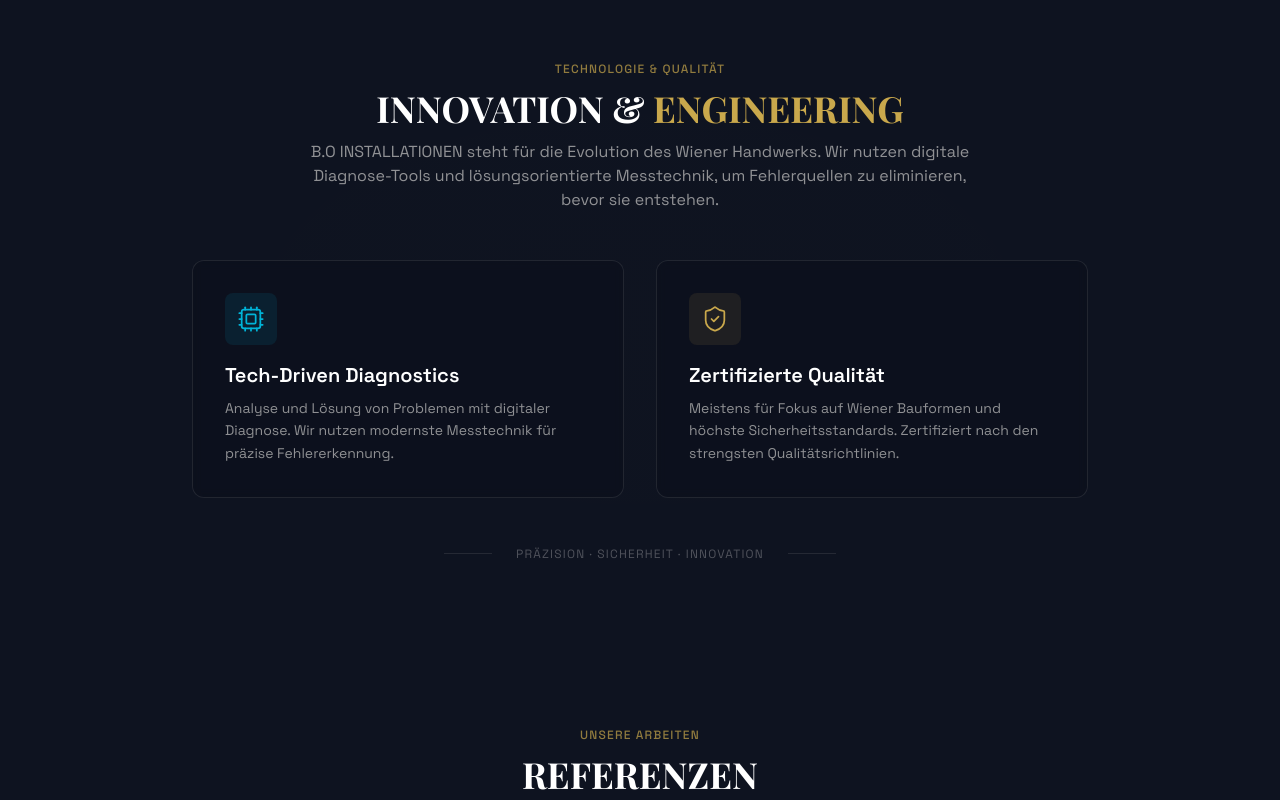
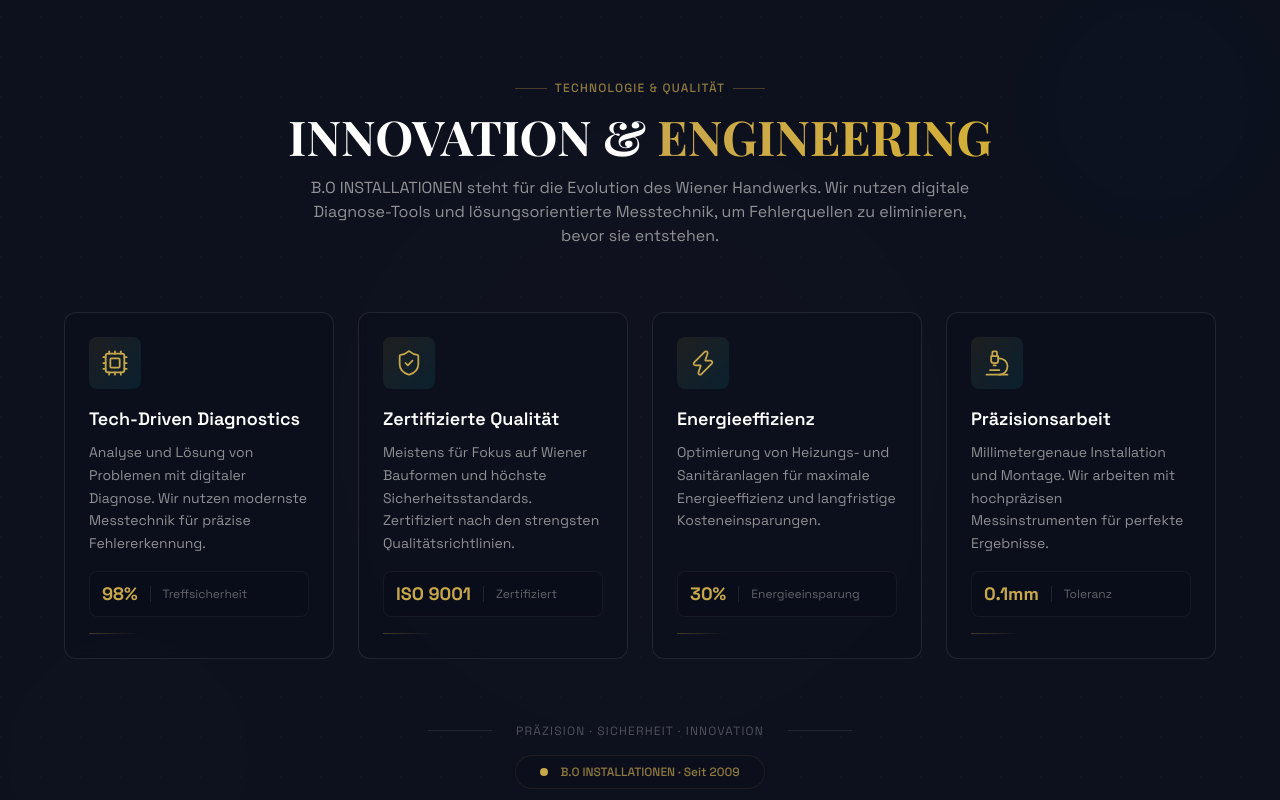
Before and after one commit to jeffkaberagithara-guru/bo-installationen, a React (Vite) app: page / in a window 1280 px wide. Shown: the part 1740-2540 px from the top of the page. Built offline with nearby package versions, Linux system fonts and the light colour scheme.

Commit message:
Modified innovation section

```diff
--- a/src/components/sections/Innovation.tsx
+++ b/src/components/sections/Innovation.tsx
@@ -1,86 +1,170 @@
 import { motion } from "framer-motion";
-import { Cpu, ShieldCheck } from "lucide-react";
+import { Cpu, ShieldCheck, Zap, Microscope } from "lucide-react";
+
+interface InnovationItem {
+  id: string;
+  icon: React.ReactNode;
+  title: string;
+  description: string;
+  stat: string;
+  statLabel: string;
+}
+
+const innovationData: InnovationItem[] = [
+  {
+    id: "tech",
+    icon: <Cpu className="h-7 w-7" strokeWidth={1.5} />,
+    title: "Tech-Driven Diagnostics",
+    description:
+      "Analyse und Lösung von Problemen mit digitaler Diagnose. Wir nutzen modernste Messtechnik für präzise Fehlererkennung.",
+    stat: "98%",
+    statLabel: "Treffsicherheit",
+  },
+  {
+    id: "quality",
+    icon: <ShieldCheck className="h-7 w-7" strokeWidth={1.5} />,
+    title: "Zertifizierte Qualität",
+    description:
+      "Meistens für Fokus auf Wiener Bauformen und höchste Sicherheitsstandards. Zertifiziert nach den strengsten Qualitätsrichtlinien.",
+    stat: "ISO 9001",
+    statLabel: "Zertifiziert",
+  },
+  {
+    id: "efficiency",
+    icon: <Zap className="h-7 w-7" strokeWidth={1.5} />,
+    title: "Energieeffizienz",
+    description:
+      "Optimierung von Heizungs- und Sanitäranlagen für maximale Energieeffizienz und langfristige Kosteneinsparungen.",
+    stat: "30%",
+    statLabel: "Energieeinsparung",
+  },
+  {
+    id: "precision",
+    icon: <Microscope className="h-7 w-7" strokeWidth={1.5} />,
+    title: "Präzisionsarbeit",
+    description:
+      "Millimetergenaue Installation und Montage. Wir arbeiten mit hochpräzisen Messinstrumenten für perfekte Ergebnisse.",
+    stat: "0.1mm",
+    statLabel: "Toleranz",
+  },
+];
 
 const Innovation = () => {
   return (
-    <section className="relative overflow-hidden bg-space-light/30 py-20">
-      <div className="absolute inset-0 opacity-5">
-        <div className="absolute top-0 left-0 h-full w-full bg-[radial-gradient(ellipse_at_50%_50%,rgba(201,168,76,0.1),transparent_70%)]" />
+    <section className="relative overflow-hidden py-24 bg-space-light/20">
+      {/* Background Elements */}
+      <div className="absolute inset-0 opacity-10">
+        <div className="absolute top-1/2 left-1/2 -translate-x-1/2 -translate-y-1/2 h-[600px] w-[600px] rounded-full bg-brass/10 blur-3xl" />
+        <div className="absolute top-0 right-0 h-64 w-64 rounded-full bg-electric/10 blur-3xl" />
+        <div className="absolute bottom-0 left-0 h-64 w-64 rounded-full bg-brass/10 blur-3xl" />
       </div>
 
+      {/* Grid Pattern Overlay */}
+      <div
+        className="absolute inset-0 opacity-[0.03]"
+        style={{
+          backgroundImage: `radial-gradient(circle at 1px 1px, #C9A84C 1px, transparent 1px)`,
+          backgroundSize: "40px 40px",
+        }}
+      />
+
       <div className="container mx-auto px-6 relative z-10">
+        {/* Section Header */}
         <motion.div
           initial={{ opacity: 0, y: 20 }}
           whileInView={{ opacity: 1, y: 0 }}
           transition={{ duration: 0.6 }}
           viewport={{ once: true }}
-          className="mb-12 text-center"
+          className="mb-16 text-center"
         >
-          <span className="text-xs font-medium uppercase tracking-widest text-brass/70">
+          <span className="inline-flex items-center gap-2 text-xs font-medium uppercase tracking-widest text-brass/70">
+            <span className="h-px w-8 bg-brass/30" />
             Technologie & Qualität
+            <span className="h-px w-8 bg-brass/30" />
           </span>
-          <h2 className="mt-2 font-display text-3xl font-bold text-white sm:text-4xl">
-            INNOVATION & <span className="text-brass">ENGINEERING</span>
+          <h2 className="mt-4 font-display text-4xl font-bold text-white sm:text-5xl">
+            INNOVATION &{" "}
+            <span className="bg-gradient-to-r from-brass to-brass-light bg-clip-text text-transparent">
+              ENGINEERING
+            </span>
           </h2>
-          <p className="mt-3 max-w-2xl mx-auto text-platinum/60">
+          <p className="mt-4 text-platinum/60 max-w-2xl mx-auto">
             B.O INSTALLATIONEN steht für die Evolution des Wiener Handwerks. Wir
             nutzen digitale Diagnose-Tools und lösungsorientierte Messtechnik,
             um Fehlerquellen zu eliminieren, bevor sie entstehen.
           </p>
         </motion.div>
 
-        <div className="grid grid-cols-1 gap-8 md:grid-cols-2 max-w-4xl mx-auto">
-          <motion.div
-            initial={{ opacity: 0, x: -30 }}
-            whileInView={{ opacity: 1, x: 0 }}
-            transition={{ duration: 0.6, delay: 0.1 }}
-            viewport={{ once: true }}
-            className="group rounded-xl border border-platinum/10 bg-space/50 p-8 backdrop-blur-sm transition-all hover:border-brass/30 hover:shadow-[0_0_40px_rgba(201,168,76,0.05)]"
-          >
-            <div className="mb-4 inline-flex rounded-lg bg-electric/10 p-3 text-electric transition-all group-hover:bg-electric/20 group-hover:shadow-[0_0_30px_rgba(0,180,216,0.15)]">
-              <Cpu className="h-7 w-7" strokeWidth={1.5} />
-            </div>
-            <h3 className="mb-2 text-xl font-semibold text-white">
-              Tech-Driven Diagnostics
-            </h3>
-            <p className="text-sm leading-relaxed text-platinum/60">
-              Analyse und Lösung von Problemen mit digitaler Diagnose. Wir
-              nutzen modernste Messtechnik für präzise Fehlererkennung.
-            </p>
-          </motion.div>
+        {/* Innovation Grid - 4 Columns with Proper Alignment */}
+        <div className="grid grid-cols-1 gap-6 md:grid-cols-2 lg:grid-cols-4 max-w-6xl mx-auto">
+          {innovationData.map((item, index) => (
+            <motion.div
+              key={item.id}
+              initial={{ opacity: 0, y: 30 }}
+              whileInView={{ opacity: 1, y: 0 }}
+              transition={{ duration: 0.6, delay: index * 0.1 }}
+              viewport={{ once: true }}
+              whileHover={{
+                y: -6,
+                transition: { duration: 0.15, ease: "easeOut" },
+              }}
+              className="group relative flex flex-col rounded-xl border border-platinum/10 bg-space/50 p-6 backdrop-blur-sm transition-all duration-150 hover:border-brass/30 hover:bg-space/70 hover:shadow-[0_0_60px_rgba(201,168,76,0.06)]"
+            >
+              {/* Icon with Enhanced Glow */}
+              <div className="mb-4 inline-flex w-fit rounded-lg bg-gradient-to-br from-brass/10 to-electric/10 p-3 text-brass transition-all duration-150 group-hover:bg-gradient-to-br group-hover:from-brass/20 group-hover:to-electric/20 group-hover:shadow-[0_0_40px_rgba(201,168,76,0.15)]">
+                {item.icon}
+              </div>
 
-          <motion.div
-            initial={{ opacity: 0, x: 30 }}
-            whileInView={{ opacity: 1, x: 0 }}
-            transition={{ duration: 0.6, delay: 0.2 }}
-            viewport={{ once: true }}
-            className="group rounded-xl border border-platinum/10 bg-space/50 p-8 backdrop-blur-sm transition-all hover:border-brass/30 hover:shadow-[0_0_40px_rgba(201,168,76,0.05)]"
-          >
-            <div className="mb-4 inline-flex rounded-lg bg-brass/10 p-3 text-brass transition-all group-hover:bg-brass/20 group-hover:shadow-[0_0_30px_rgba(201,168,76,0.15)]">
-              <ShieldCheck className="h-7 w-7" strokeWidth={1.5} />
-            </div>
-            <h3 className="mb-2 text-xl font-semibold text-white">
-              Zertifizierte Qualität
-            </h3>
-            <p className="text-sm leading-relaxed text-platinum/60">
-              Meistens für Fokus auf Wiener Bauformen und höchste
-              Sicherheitsstandards. Zertifiziert nach den strengsten
-              Qualitätsrichtlinien.
-            </p>
-          </motion.div>
+              {/* Title */}
+              <h3 className="mb-2 text-lg font-semibold text-white">
+                {item.title}
+              </h3>
+
+              {/* Description - Flex grow to push stat to bottom */}
+              <p className="flex-1 text-sm leading-relaxed text-platinum/60">
+                {item.description}
+              </p>
+
+              {/* Stat Badge - Always at bottom */}
+              <div className="mt-4 flex items-center gap-3 rounded-lg border border-platinum/5 bg-space/30 px-3 py-2 backdrop-blur-sm">
+                <span className="text-lg font-bold text-brass">
+                  {item.stat}
+                </span>
+                <span className="h-4 w-px bg-platinum/10" />
+                <span className="text-xs text-platinum/40">
+                  {item.statLabel}
+                </span>
+              </div>
+
+              {/* Decorative Line */}
+              <div className="mt-4 h-px w-12 bg-gradient-to-r from-brass/30 to-transparent transition-all duration-150 group-hover:w-16" />
+            </motion.div>
+          ))}
         </div>
 
+        {/* Bottom Divider with Brand Message */}
         <motion.div
-          initial={{ opacity: 0, scale: 0.8 }}
+          initial={{ opacity: 0, scale: 0.9 }}
           whileInView={{ opacity: 1, scale: 1 }}
-          transition={{ duration: 1, delay: 0.4 }}
+          transition={{ duration: 0.8, delay: 0.4 }}
           viewport={{ once: true }}
-          className="mt-12 flex justify-center"
+          className="mt-16 flex flex-col items-center gap-4"
         >
           <div className="flex items-center gap-6 text-xs uppercase tracking-widest text-platinum/30">
-            <span className="h-px w-12 bg-platinum/10" />
+            <span className="h-px w-16 bg-platinum/10" />
             <span>Präzision · Sicherheit · Innovation</span>
-            <span className="h-px w-12 bg-platinum/10" />
+            <span className="h-px w-16 bg-platinum/10" />
+          </div>
+
+          {/* Brand Pill */}
+          <div className="inline-flex items-center gap-3 rounded-full border border-brass/10 bg-space/30 px-6 py-2 backdrop-blur-sm">
+            <span className="relative flex h-2 w-2">
+              <span className="absolute inline-flex h-full w-full animate-ping rounded-full bg-brass/60" />
+              <span className="relative inline-flex h-2 w-2 rounded-full bg-brass" />
+            </span>
+            <span className="text-xs font-medium text-brass/70">
+              B.O INSTALLATIONEN · Seit 2009
+            </span>
           </div>
         </motion.div>
       </div>
```
